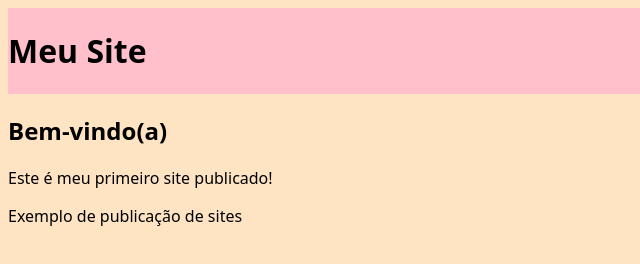
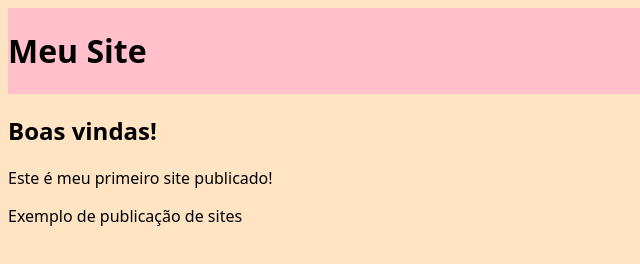
Before and after one commit to tiagotecinternet2026/meu-site, a plain HTML site: page index.html in a window 1280 px wide. Shown: the full height of the page, 0-640 px from the left. Drawn offline with Linux system fonts and the light colour scheme.

Commit message:
Troca do título h2

```diff
--- a/index.html
+++ b/index.html
@@ -16,7 +16,7 @@
         </nav>
     </header>
     <main>
-        <h2>Bem-vindo(a)</h2>
+        <h2>Boas vindas!</h2>
         <p>Este é meu primeiro site publicado!</p>
     </main>
     <footer>
```
